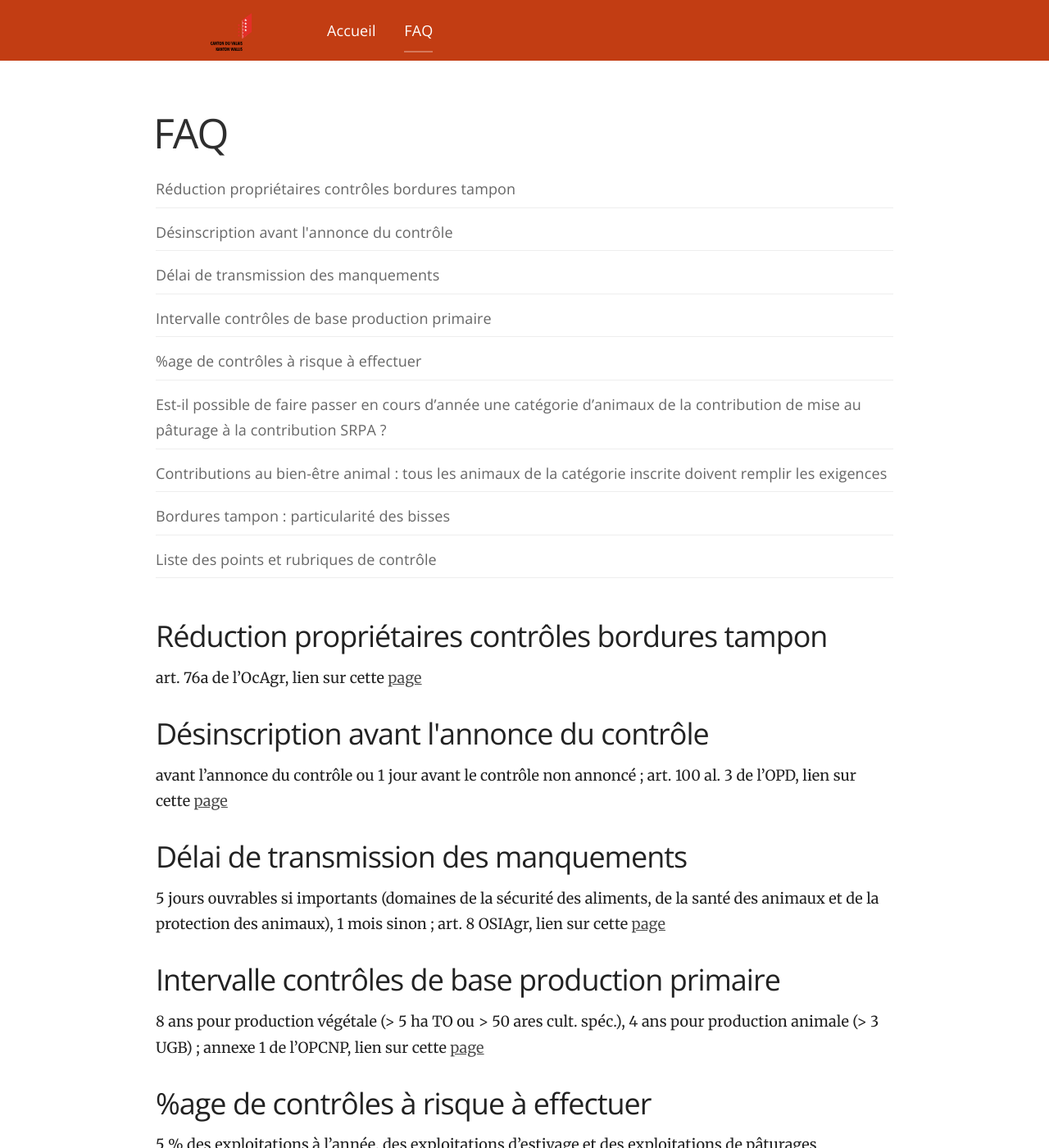
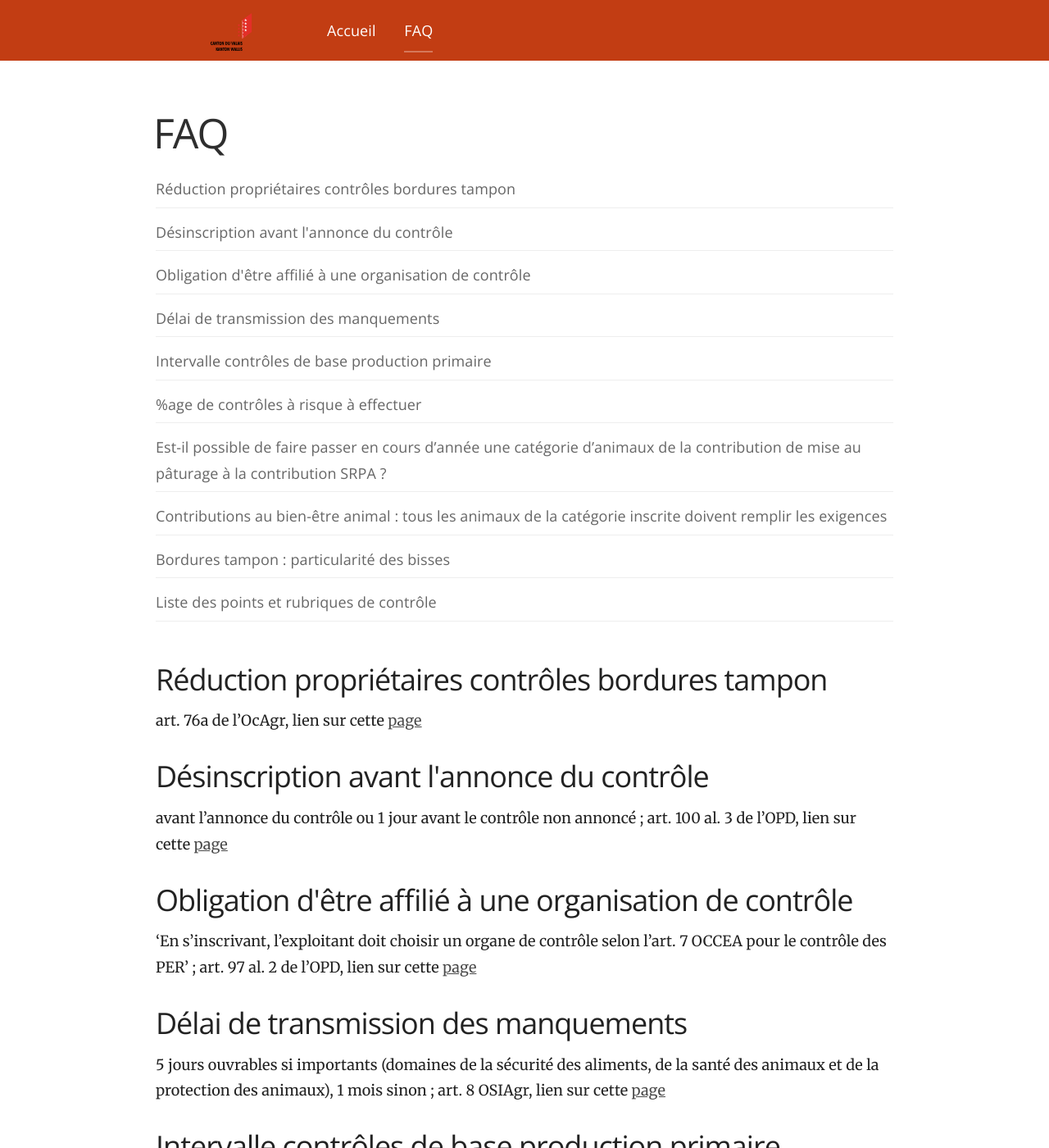
Before and after one commit to sca-opdir/documents-utiles, a Jekyll site: the page built from faq.html, in a window 1280 px wide and 1400 px high. Shown: the whole window at 82% size. Built offline with Jekyll 4.4.1, drawn with Linux system fonts in a browser that asks for light colours; nearby versions of some CDN libraries.

Commit message:
Update faq.html

```diff
--- a/faq.html
+++ b/faq.html
@@ -4,6 +4,8 @@ faq:
     answer: "art. 76a de l'OcAgr, lien sur cette <a href=\"https://sca-opdir.github.io/documents-utiles/fichiers/VS_OCAgr_910.100-3-1.fr.pdf\" target=\"_blank\">page</a>"
   - question: "Désinscription avant l'annonce du contrôle"
     answer: "avant l'annonce du contrôle ou 1 jour avant le contrôle non annoncé ; art. 100 al. 3 de l'OPD, lien sur cette <a href=\"https://sca-opdir.github.io/documents-utiles/paiements-directs/pdir-opd/\" target=\"_blank\">page</a>"
+  - question: "Obligation d'être affilié à une organisation de contrôle"
+    answer: "'En s'inscrivant, l'exploitant doit choisir un organe de contrôle selon l’art. 7 OCCEA pour le contrôle des PER' ; art. 97 al. 2 de l'OPD, lien sur cette <a href=\"https://sca-opdir.github.io/documents-utiles/paiements-directs/pdir-opd/\" target=\"_blank\">page</a>"
   - question: "Délai de transmission des manquements"
     answer: "5 jours ouvrables si importants (domaines de la sécurité des aliments, de la santé des animaux et de la protection des animaux), 1 mois sinon ; art. 8 OSIAgr, lien sur cette <a href=\"httpssca-opdir.github.io/documents-utiles/contr%C3%B4les/controles-OSIAgr/\" target=\"_blank\">page</a>"
   - question: "Intervalle contrôles de base production primaire"
```
